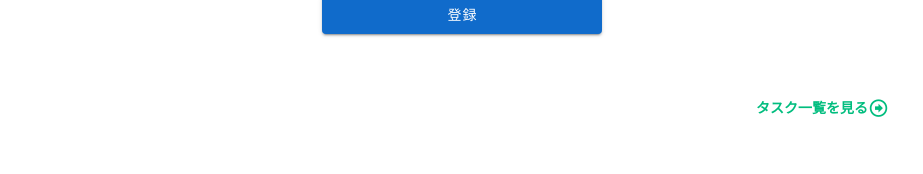
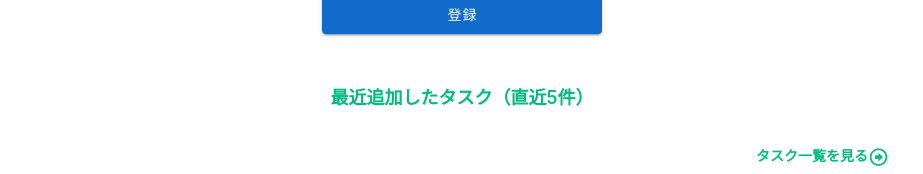
Before and after one commit to Mikakokeshi/vue-tasklist, a Vue app: page /inputtask in a window 1280 px wide. Shown: the part 366-540 px from the top of the page, without its empty margins (178-1101 px from the left). Built offline with nearby package versions, Linux system fonts and the light colour scheme.

Commit message:
ダッシュボードの画面に変更

```diff
--- a/src/components/ChartCategory.vue
+++ b/src/components/ChartCategory.vue
@@ -7,7 +7,6 @@ import { computed, ref } from 'vue'
 ChartJS.register(ArcElement, Tooltip, Legend)
 
 export default {
-  name: 'TodoApp',
   components: {
     Pie
   },
--- a/src/components/ChartStatus.vue
+++ b/src/components/ChartStatus.vue
@@ -7,7 +7,6 @@ import { computed, ref } from 'vue'
 ChartJS.register(ArcElement, Tooltip, Legend)
 
 export default {
-  name: 'TodoApp',
   components: {
     Pie
   },
--- a/src/components/TodoApp.vue
+++ /dev/null
@@ -1,39 +0,0 @@
-<script setup>
-import TodoLists from './TodoLists.vue'
-import ChartStatus from './ChartStatus.vue'
-import ChartCategory from './ChartCategory.vue'
-</script>
-
-<template>
-  <h1>Vue.js タスク管理APP</h1>
-  <TodoLists />
-  <div class="piechart-col2">
-    <div class="piechart-wrap">
-      <h2>ステータスの割合</h2>
-      <ChartStatus />
-    </div>
-    <div class="piechart-wrap">
-      <h2>カテゴリの割合</h2>
-      <ChartCategory />
-    </div>
-  </div>
-</template>
-
-<style scoped>
-h2 {
-  font-size: 16px;
-  text-align: center;
-  font-weight: 600;
-}
-.piechart-col2 {
-  margin-top: 40px;
-  display: flex;
-  justify-content: center;
-  align-items: center;
-  width: 100%;
-}
-.piechart-wrap {
-  flex: 1;
-  width: 100%;
-}
-</style>
--- a/src/pages/Home.vue
+++ b/src/pages/Home.vue
@@ -1,9 +1,44 @@
 <script setup>
-import TodoApp from '../components/TodoApp.vue'
+import LimitTodoLists from '../components/LimitTodoLists.vue'
+import ChartStatus from '../components/ChartStatus.vue'
+import ChartCategory from '../components/ChartCategory.vue'
 </script>
 
 <template>
-  <div>
-    <TodoApp />
+  <h1>Vue.js タスク管理APP</h1>
+  <LimitTodoLists />
+  <div class="piechart-col2">
+    <div class="piechart-wrap">
+      <h2>ステータスの割合</h2>
+      <ChartStatus />
+    </div>
+    <div class="piechart-wrap">
+      <h2>カテゴリの割合</h2>
+      <ChartCategory />
+    </div>
   </div>
 </template>
+
+<style scoped>
+h2 {
+  font-size: 16px;
+  text-align: center;
+  font-weight: 600;
+}
+.piechart-col2 {
+  margin-top: 40px;
+  display: flex;
+  justify-content: center;
+  align-items: center;
+  width: 100%;
+}
+.piechart-wrap {
+  flex: 1;
+  width: 100%;
+}
+@media screen and (max-width: 678px) {
+  .piechart-col2 {
+    flex-direction: column;
+  }
+}
+</style>
--- a/src/pages/InputTask.vue
+++ b/src/pages/InputTask.vue
@@ -7,6 +7,18 @@ import LatedTodoLists from '../components/LatedTodoLists.vue'
   <h1>タスク登録</h1>
   <div>
     <TodoInput />
+    <h2>最近追加したタスク（直近5件）</h2>
     <LatedTodoLists />
   </div>
 </template>
+
+<style scoped>
+h2 {
+  display: block;
+  font-weight: 600;
+  font-size: 18px;
+  text-align: center;
+  margin-bottom: 20px;
+  color: hsla(160, 100%, 37%, 1);
+}
+</style>
```
